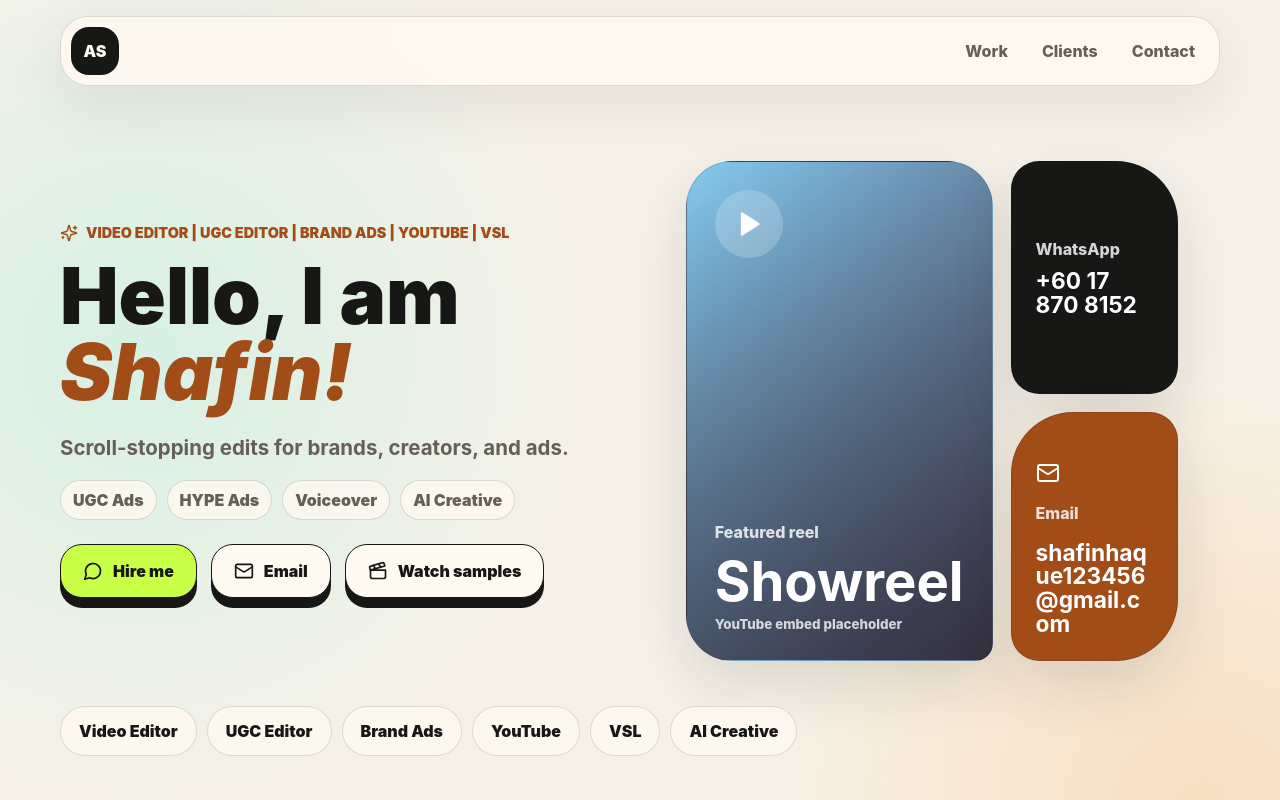
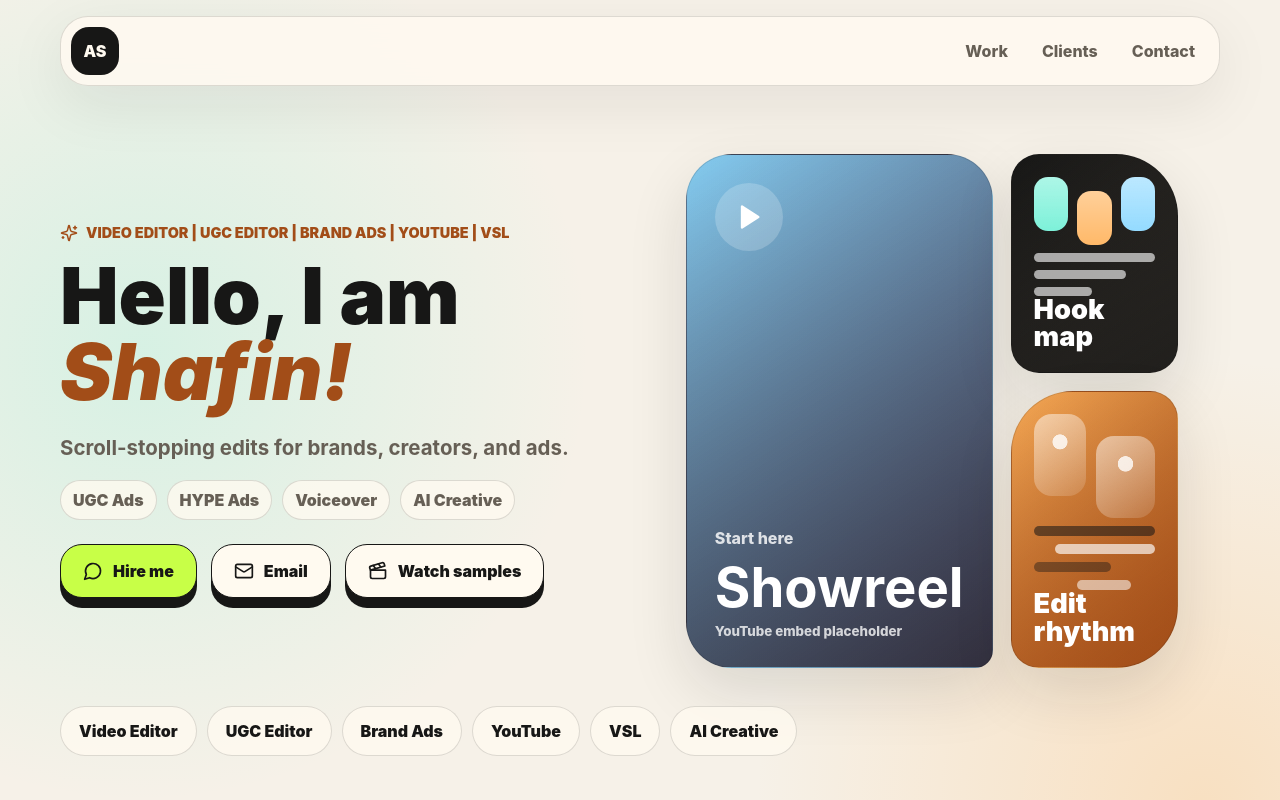
Before and after one commit to xeonshx/portfolio, a React (Vite) app: page / in a window 1280 px wide. Shown: the top 800 px of the page. Built offline with nearby package versions, Linux system fonts and the light colour scheme.

Commit message:
Replace hero contact cards with workflow visuals

```diff
--- a/src/main.jsx
+++ b/src/main.jsx
@@ -151,18 +151,35 @@ function App() {
         <div className="heroBoard" aria-label="Portfolio summary">
           <div className="heroReel">
             <Play size={30} fill="currentColor" />
-            <span>Featured reel</span>
+            <span>Start here</span>
             <strong>Showreel</strong>
             <small>YouTube embed placeholder</small>
           </div>
-          <div className="heroMini dark contactCard">
-            <span>WhatsApp</span>
-            <strong>+60 17 870 8152</strong>
+          <div className="heroVisual conceptCard" aria-label="Concept planning visual">
+            <div className="miniBoard">
+              <span></span>
+              <span></span>
+              <span></span>
+            </div>
+            <div className="scriptLines">
+              <i></i>
+              <i></i>
+              <i></i>
+            </div>
+            <strong>Hook map</strong>
           </div>
-          <div className="heroMini warm contactCard">
-            <Mail size={24} />
-            <span>Email</span>
-            <strong>shafinhaque123456@gmail.com</strong>
+          <div className="heroVisual timelineCard" aria-label="Editing timeline visual">
+            <div className="timelinePreview">
+              <span></span>
+              <span></span>
+            </div>
+            <div className="timelineBars">
+              <i></i>
+              <i></i>
+              <i></i>
+              <i></i>
+            </div>
+            <strong>Edit rhythm</strong>
           </div>
         </div>
       </section>
--- a/src/styles.css
+++ b/src/styles.css
@@ -226,7 +226,7 @@ h3 {
 }
 
 .heroReel,
-.heroMini {
+.heroVisual {
   border: 1px solid var(--line);
   box-shadow: 0 24px 60px rgba(23, 23, 22, 0.12);
 }
@@ -255,7 +255,7 @@ h3 {
 }
 
 .heroReel span,
-.heroMini span {
+.heroVisual span {
   color: rgba(255, 255, 255, 0.82);
   font-weight: 850;
 }
@@ -273,43 +273,136 @@ h3 {
   font-weight: 850;
 }
 
-.heroMini {
-  display: grid;
-  align-content: center;
+.heroVisual {
+  position: relative;
+  display: flex;
+  overflow: hidden;
   min-height: 210px;
-  padding: 24px;
+  flex-direction: column;
+  justify-content: space-between;
+  padding: 22px;
   color: white;
 }
 
-.heroMini.dark {
+.conceptCard {
   border-radius: 28px 62px 28px 28px;
-  background: var(--ink);
+  background:
+    linear-gradient(145deg, rgba(23, 23, 22, 0.12), rgba(23, 23, 22, 0.74)),
+    linear-gradient(135deg, #171716, #3d3730);
 }
 
-.heroMini.warm {
-  align-content: end;
-  gap: 18px;
+.timelineCard {
   border-radius: 62px 28px 62px 28px;
-  background: var(--brown);
+  background:
+    linear-gradient(145deg, rgba(162, 77, 24, 0.08), rgba(162, 77, 24, 0.72)),
+    linear-gradient(135deg, #ffb35c, #a24d18);
 }
 
-.heroMini strong {
-  font-size: 4.6rem;
-  line-height: 0.9;
+.heroVisual strong {
+  position: relative;
+  z-index: 1;
+  font-size: 1.7rem;
+  line-height: 1;
+  font-weight: 950;
 }
 
-.contactCard {
+.miniBoard {
+  display: grid;
+  grid-template-columns: repeat(3, 1fr);
+  gap: 9px;
+  width: 100%;
+}
+
+.miniBoard span {
+  display: block;
+  aspect-ratio: 9 / 14;
+  border-radius: 14px;
+  background:
+    linear-gradient(180deg, rgba(255, 255, 255, 0.42), rgba(255, 255, 255, 0.08)),
+    var(--mint);
+}
+
+.miniBoard span:nth-child(2) {
+  transform: translateY(14px);
+  background:
+    linear-gradient(180deg, rgba(255, 255, 255, 0.38), rgba(255, 255, 255, 0.08)),
+    var(--orange);
+}
+
+.miniBoard span:nth-child(3) {
+  background:
+    linear-gradient(180deg, rgba(255, 255, 255, 0.42), rgba(255, 255, 255, 0.08)),
+    var(--sky);
+}
+
+.scriptLines {
+  display: grid;
+  gap: 8px;
+  margin-top: 22px;
+}
+
+.scriptLines i {
+  display: block;
+  height: 9px;
+  border-radius: 999px;
+  background: rgba(255, 255, 255, 0.62);
+}
+
+.scriptLines i:nth-child(2) {
+  width: 76%;
+}
+
+.scriptLines i:nth-child(3) {
+  width: 48%;
+}
+
+.timelinePreview {
+  display: grid;
+  grid-template-columns: 0.9fr 1fr;
   gap: 10px;
 }
 
-.contactCard strong {
-  font-size: 1.42rem;
-  line-height: 1.05;
-  overflow-wrap: anywhere;
+.timelinePreview span {
+  display: block;
+  min-height: 82px;
+  border-radius: 18px;
+  background:
+    radial-gradient(circle at 50% 34%, rgba(255, 255, 255, 0.8) 0 12%, transparent 13%),
+    linear-gradient(145deg, rgba(255, 255, 255, 0.52), rgba(255, 255, 255, 0.12));
 }
 
-.contactCard svg {
-  color: white;
+.timelinePreview span:nth-child(2) {
+  transform: translateY(22px);
+}
+
+.timelineBars {
+  display: grid;
+  gap: 8px;
+  margin-top: 30px;
+}
+
+.timelineBars i {
+  display: block;
+  height: 10px;
+  border-radius: 999px;
+  background: rgba(23, 23, 22, 0.56);
+}
+
+.timelineBars i:nth-child(2) {
+  width: 82%;
+  margin-left: 18%;
+  background: rgba(255, 255, 255, 0.66);
+}
+
+.timelineBars i:nth-child(3) {
+  width: 64%;
+  background: rgba(23, 23, 22, 0.42);
+}
+
+.timelineBars i:nth-child(4) {
+  width: 44%;
+  margin-left: 36%;
+  background: rgba(255, 255, 255, 0.54);
 }
 
 .categoryRail {
```
